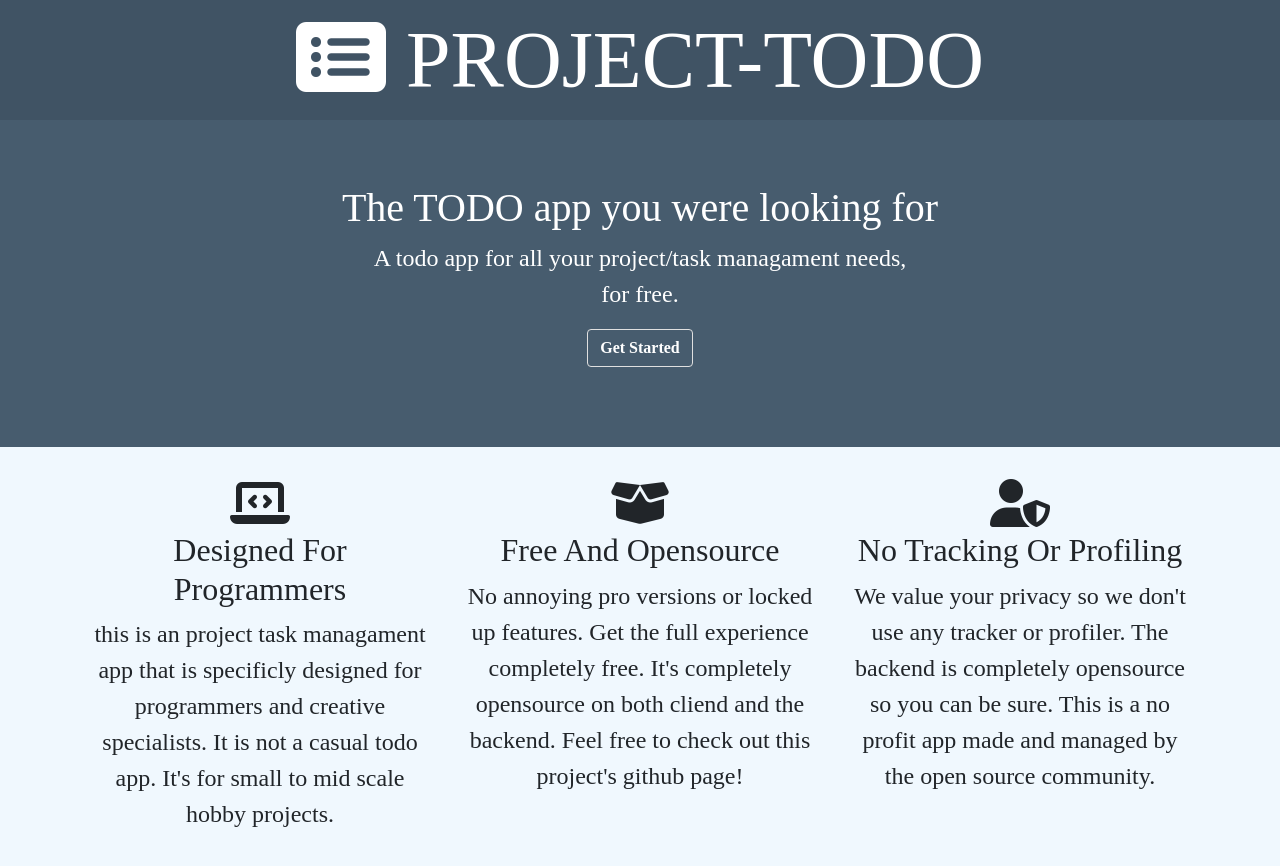
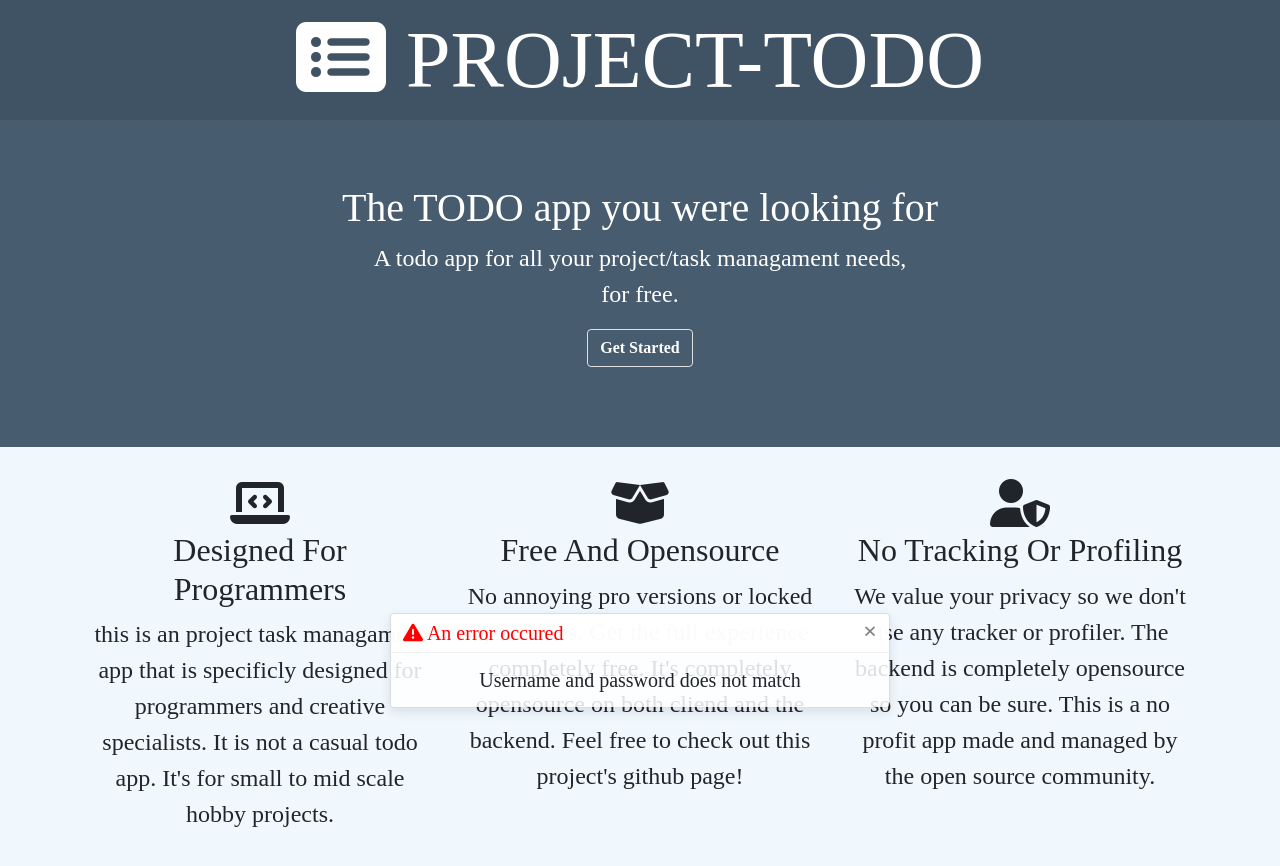
Before and after one commit to Raader/project-todo, a React (Create React App) app in the folder client/: page / in a window 1280 px wide. Shown: the top 866 px of the page. Built offline with nearby package versions, Linux system fonts and the light colour scheme; a web font is replaced by a local one.

Commit message:
error toast component

```diff
--- a/client/src/App.css
+++ b/client/src/App.css
@@ -97,6 +97,16 @@
   color: red !important;
 }
 
+.error-toast {
+  position: fixed;
+  bottom: 5rem;
+  left: 50%;
+  transform: translate(-50%, 0);
+  z-index: 10;
+  width: 100%;
+  max-width: 500px !important;
+  font-size: 1.25rem !important;
+}
 @media screen and (max-width: 573px) {
   .load-body,
   .load-logo {
--- a/client/src/App.js
+++ b/client/src/App.js
@@ -19,6 +19,7 @@ import { MiniNavbar } from "./components/MiniNavbar";
 import { BrandBar } from "./components/BrandBar";
 import { Loading } from "./components/pages/Loading";
 import { Settings } from "./components/pages/Settings";
+import { ErrorToast } from "./components/ErrorToast";
 
 const routes = [
   {
@@ -64,6 +65,7 @@ function App() {
   }, [dispatch]);
   return (
     <div className="App">
+      <ErrorToast></ErrorToast>
       <Switch>
         {routes.map((route) => (
           <Route path={route.path}>
--- /dev/null
+++ b/client/src/components/ErrorToast.js
@@ -0,0 +1,17 @@
+import { useState } from "react";
+import { Toast } from "react-bootstrap";
+
+export function ErrorToast() {
+  const [show, setShow] = useState(true);
+  return (
+    <Toast show={show} className="error-toast" onClose={() => setShow(false)}>
+      <Toast.Header>
+        <span className="mr-auto" style={{ color: "red" }}>
+          {" "}
+          <i class="fas fa-exclamation-triangle"></i> An error occured
+        </span>
+      </Toast.Header>
+      <Toast.Body>Username and password does not match</Toast.Body>
+    </Toast>
+  );
+}
```
